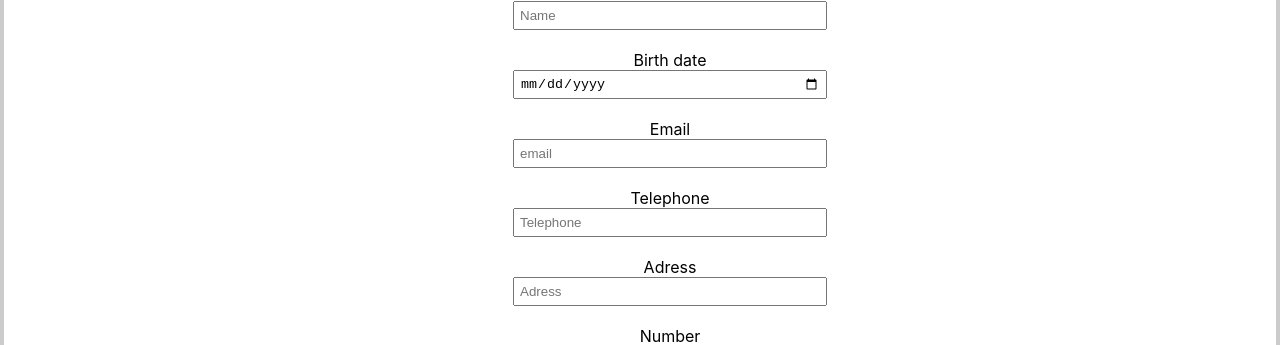
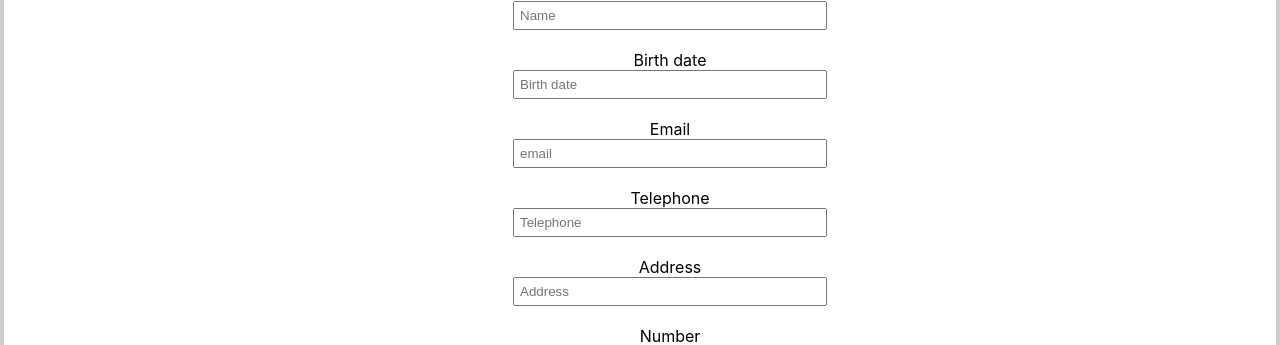
Before and after one commit to LucasBorges-91/cadastroClientes, a React (Create React App) app in the folder frontend/: page /register in a window 1280 px wide. Shown: the part 165-510 px from the top of the page. Built offline with nearby package versions, Linux system fonts and the light colour scheme; the HTML template or start-up script is replaced by a standard one.

Commit message:
change all methods to get state in input to just on method to take all states

```diff
--- a/frontend/src/components/Input/Input.js
+++ b/frontend/src/components/Input/Input.js
@@ -4,9 +4,9 @@ import './input.css'
 
 export default class Input extends Component {
     render() {
-        const { nameClass, placeholder, tipo, value, func, funct } = this.props
+        const { nameClass, placeholder, tipo, value, func, funct, nome } = this.props
         return (
-            <input className={nameClass} type={tipo} value={value} placeholder={placeholder} onBlur={func} onMouseDown={funct}/>
+            <input name={nome} className={nameClass} type={tipo} value={value} placeholder={placeholder} onBlur={func} onMouseDown={funct}/>
         );
     }
 }
--- a/frontend/src/pages/Home.js
+++ b/frontend/src/pages/Home.js
@@ -21,6 +21,7 @@ export default class Home extends Component {
         const response = await this.backEndApi.getAllClients('');
 
         this.setState({ clients: response.data })
+        console.log(response.data)
     }
 
 
@@ -37,7 +38,7 @@ export default class Home extends Component {
 
     render() {
         const { clients } = this.state;
-        console.log(clients);
+        //console.log(clients);
         return (
             <div className="containerHome">
                 <Header
--- a/frontend/src/pages/Register.js
+++ b/frontend/src/pages/Register.js
@@ -16,7 +16,7 @@ export default class Cadastro extends Component {
             birthDate: null,
             email: null,
             telephone: null,
-            adress: null,
+            address: null,
             number: null,
             complement: null,
             color: null,
@@ -25,61 +25,13 @@ export default class Cadastro extends Component {
         }
     }
 
-    getName(evt) {
-        const name = evt.target.value;
+    getValues(event) {
+        const value = event.target.value;
+        const name = event.target.name;
 
-        this.setState({
-            name: name
-        })
+        this.setState({[name]: value})
     }
 
-    getBirthDate(evt) {
-        const birthDate = evt.target.value;
-
-        this.setState({
-            birthDate: birthDate
-        })
-    }
-
-    getEmail(evt) {
-        const email = evt.target.value;
-
-        this.setState({
-            email: email
-        })
-    }
-
-    getTelephone(evt) {
-        const telephone = evt.target.value;
-
-        this.setState({
-            telephone: telephone
-        })
-    }
-
-    getAdress(evt) {
-        const adress = evt.target.value;
-
-        this.setState({
-            adress: adress
-        })
-    }
-
-    getNumber(evt) {
-        const number = evt.target.valeu;
-
-        this.setState({
-            number: number
-        })
-    }
-
-    getComplement(evt) {
-        const complement = evt.target.value;
-
-        this.setState({
-            complement: complement
-        })
-    }
 
     postUsuario() {
         this.backEndApi.postClient(this.state)
@@ -124,59 +76,59 @@ export default class Cadastro extends Component {
                         <form>
                             <label>Name </label>
                             <Input
+                                nome="name"
                                 nameClass="inputRegister"
                                 placeholder="Name"
                                 tipo="text"
-                                id="inName"
-                                func={this.getName.bind(this)}
+                                func={this.getValues.bind(this)}
                             />
                             <label>Birth date </label>
                             <Input
+                                nome="birthDate"
                                 nameClass="inputRegister"
                                 placeholder="Birth date"
-                                tipo="date"
-                                id="inBirth"
-                                func={this.getBirthDate.bind(this)}
+                                tipo="text"
+                                func={this.getValues.bind(this)}
                             />
                             <label>Email </label>
                             <Input
+                                nome="email"
                                 nameClass="inputRegister"
                                 placeholder="email"
                                 tipo="email"
-                                id="inEmail"
-                                func={this.getEmail.bind(this)}
+                                func={this.getValues.bind(this)}
                             />
                             <label>Telephone </label>
                             <Input
+                                nome="telephone"
                                 nameClass="inputRegister"
                                 placeholder="Telephone"
                                 tipo="text"
-                                id="inTelephone"
-                                func={this.getTelephone.bind(this)}
+                                func={this.getValues.bind(this)}
                             />
-                            <label>Adress </label>
+                            <label>Address </label>
                             <Input
+                                nome="address"
                                 nameClass="inputRegister"
-                                placeholder="Adress"
+                                placeholder="Address"
                                 tipo="text"
-                                id="inAdress"
-                                func={this.getAdress.bind(this)}
+                                func={this.getValues.bind(this)}
                             />
                             <label>Number </label>
                             <Input
+                                nome="number"
                                 nameClass="inputRegister"
                                 placeholder="Number"
                                 tipo="text"
-                                id="inNumber"
-                                func={this.getNumber.bind(this)}
+                                func={this.getValues.bind(this)}
                             />
                             <label>Complement </label>
                             <Input
+                                nome="complement"
                                 nameClass="inputRegister"
                                 placeholder="Complement"
                                 tipo="text"
-                                id="inComplement"
-                                func={this.getComplement.bind(this)}
+                                func={this.getValues.bind(this)}
                             />
                             <Input
                                 nameClass="inSub"
```
